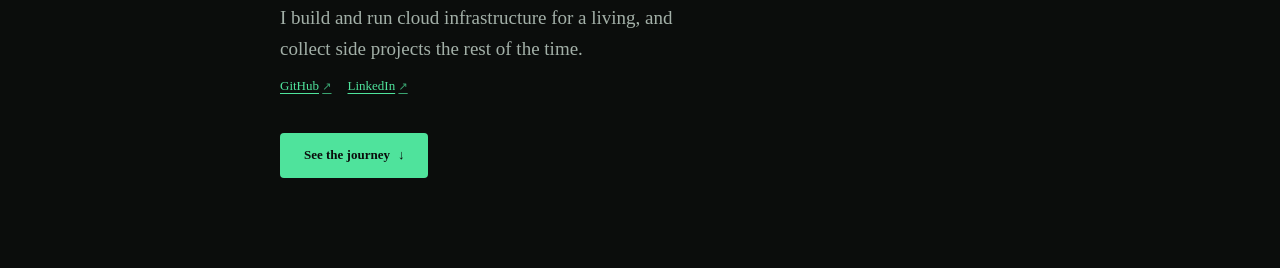
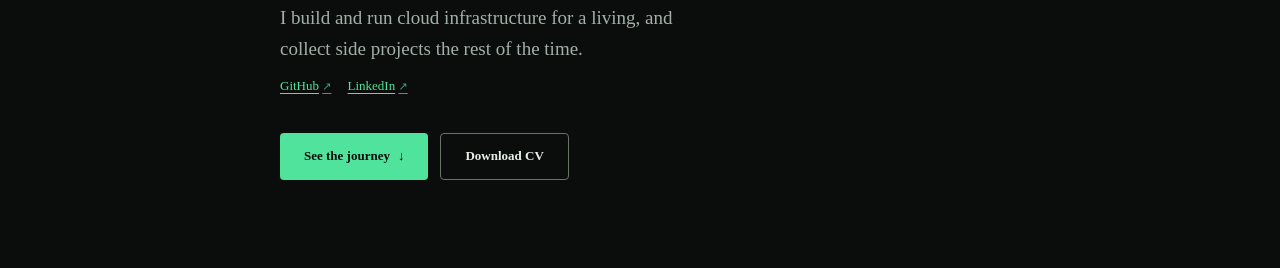
Before and after one commit to Somnef/portfolio, an Astro site in the folder site/: page / in a window 1280 px wide. Shown: the part 269-537 px from the top of the page. Built offline with nearby package versions, Linux system fonts and the light colour scheme; Astro itself is replaced by a stand-in of ours.

Commit message:
feat(site): add the CV download and the analytics track() hook
A CV per language, linked from the hero and the footer. cvHref() falls back to
the English file for any locale not listed in site.cvLocales, so adding or
dropping a translated CV is a one-line config change rather than a 404.

Both PDFs are placeholders, generated as minimal but structurally valid files -
`file` reports "PDF document, version 1.4" and the dev server serves them as
application/pdf. They say PLACEHOLDER on the first line so there is no chance
of mistaking one for the real thing.

The link uses `download` rather than target="_blank": it is same-origin, so the
file saves instead of opening a tab, which is what a download should do.
target="_blank" stays for off-site links only.

src/lib/analytics.ts adds the no-op track() the brief asks for, and the CV link
carries data-track="cv_download" to mark the event. No provider is configured,
nothing imports track() into the browser, and so this ships zero bytes of
JavaScript - it exists so enabling analytics later is a config change rather
than a hunt for the right call sites.

```diff
--- /dev/null
+++ b/site/src/components/CvDownload.astro
@@ -0,0 +1,58 @@
+---
+import { cvHref } from '../config/site';
+import { toLang, useTranslations } from '../i18n';
+
+interface Props {
+  variant?: 'button' | 'link';
+}
+
+const { variant = 'link' } = Astro.props;
+const lang = toLang(Astro.currentLocale);
+const t = useTranslations(lang);
+---
+
+{/*
+ * Same-origin, so `download` actually works and the file saves rather than
+ * opening in a tab - which is what "download" should do. No target="_blank":
+ * that is for off-site links.
+ *
+ * data-track marks this as an event worth counting if analytics is ever
+ * enabled (see src/lib/analytics.ts). Nothing reads it today, so it costs
+ * no JavaScript.
+ */}
+<a
+  class:list={['cv', variant]}
+  href={cvHref(lang)}
+  download
+  data-track="cv_download"
+  type="application/pdf"
+>
+  {t('cv.download')}
+</a>
+
+<style>
+  .cv {
+    font-family: var(--font-mono);
+    font-size: var(--text-sm);
+  }
+
+  .button {
+    display: inline-flex;
+    align-items: center;
+    gap: var(--space-2);
+    padding: var(--space-3) var(--space-5);
+    border: 1px solid var(--color-border-control);
+    border-radius: var(--radius-md);
+    color: var(--color-text);
+    text-decoration: none;
+    font-weight: var(--weight-strong);
+    transition:
+      border-color var(--duration-fast) var(--ease),
+      color var(--duration-fast) var(--ease);
+  }
+
+  .button:hover {
+    border-color: var(--color-accent);
+    color: var(--color-accent);
+  }
+</style>
--- a/site/src/components/Hero.astro
+++ b/site/src/components/Hero.astro
@@ -1,4 +1,5 @@
 ---
+import CvDownload from './CvDownload.astro';
 import ExternalLink from './ExternalLink.astro';
 import { site } from '../config/site';
 import { toLang, useTranslations } from '../i18n';
@@ -20,6 +21,7 @@ const t = useTranslations(toLang(Astro.currentLocale));
     </li>
   </ul>
 
+  <div class="actions">
     <!-- The call to action is an in-page anchor, so it works with no JS and the
          journey section is one scroll away rather than another page load. -->
     <a class="cta" href="#journey">
@@ -28,6 +30,8 @@ const t = useTranslations(toLang(Astro.currentLocale));
         ↓
       </span>
     </a>
+    <CvDownload variant="button" />
+  </div>
 </section>
 
 <style>
@@ -68,11 +72,17 @@ const t = useTranslations(toLang(Astro.currentLocale));
     font-size: var(--text-sm);
   }
 
+  .actions {
+    display: flex;
+    flex-wrap: wrap;
+    gap: var(--space-3);
+    margin-block-start: var(--space-5);
+  }
+
   .cta {
     display: inline-flex;
     align-items: center;
     gap: var(--space-2);
-    margin-block-start: var(--space-5);
     padding: var(--space-3) var(--space-5);
     background: var(--color-accent);
     color: var(--color-on-accent);
--- a/site/src/components/SiteFooter.astro
+++ b/site/src/components/SiteFooter.astro
@@ -1,4 +1,5 @@
 ---
+import CvDownload from './CvDownload.astro';
 import ExternalLink from './ExternalLink.astro';
 import { site } from '../config/site';
 import { toLang, useTranslations } from '../i18n';
@@ -13,9 +14,12 @@ const year = new Date().getFullYear();
     <span>
       © {year} {t('site.title')}
     </span>
-    <ExternalLink href={site.github} rel="me">
-      GitHub
-    </ExternalLink>
+    <span class="links">
+      <CvDownload />
+      <ExternalLink href={site.github} rel="me">
+        GitHub
+      </ExternalLink>
+    </span>
   </div>
 </footer>
 
@@ -37,4 +41,10 @@ const year = new Date().getFullYear();
     font-size: var(--text-sm);
     color: var(--color-text-muted);
   }
+
+  .links {
+    display: flex;
+    flex-wrap: wrap;
+    gap: var(--space-4);
+  }
 </style>
--- a/site/src/config/site.ts
+++ b/site/src/config/site.ts
@@ -8,4 +8,17 @@
 export const site = {
   github: 'https://github.com/Somnef',
   linkedin: 'https://www.linkedin.com/in/moncefbousselat/',
+
+  /**
+   * Locales that have a CV PDF in public/cv/. A locale absent from this list
+   * falls back to the default language's CV rather than linking a 404, so
+   * adding or removing a translated CV is a one-line change here.
+   */
+  cvLocales: ['en', 'fr'],
 } as const;
+
+/** Path to the CV for a locale, falling back to the default language. */
+export function cvHref(lang: string): string {
+  const available = (site.cvLocales as readonly string[]).includes(lang);
+  return `/cv/cv-${available ? lang : 'en'}.pdf`;
+}
```
Also changed, not shown: site/src/lib/analytics.ts (added, +22 -0 lines), 2 other files. Lines whose indentation alone changed are shown as unchanged.
